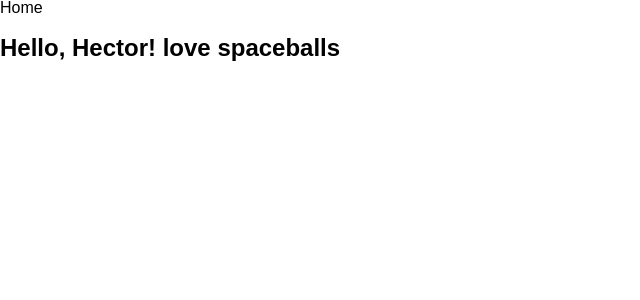
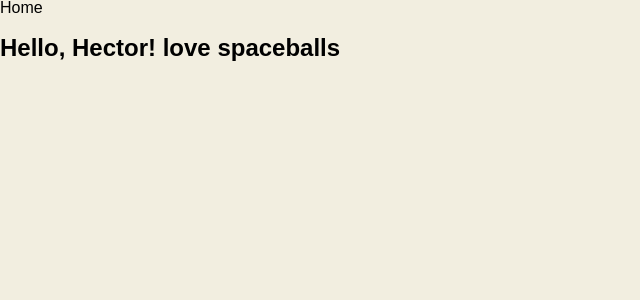
Before and after one commit to alsleaders/movies, a React (Create React App) app: page / in a window 1280 px wide. Shown: the top 300 px of the page, without its empty margins (0-640 px from the left). Built offline with nearby package versions, Linux system fonts and the light colour scheme.

Commit message:
background color change

```diff
--- a/src/index.css
+++ b/src/index.css
@@ -9,4 +9,5 @@ html {
 body {
   margin: 0;
   min-height: 100%;
+  background-color: #f2eee0;
 }
```
